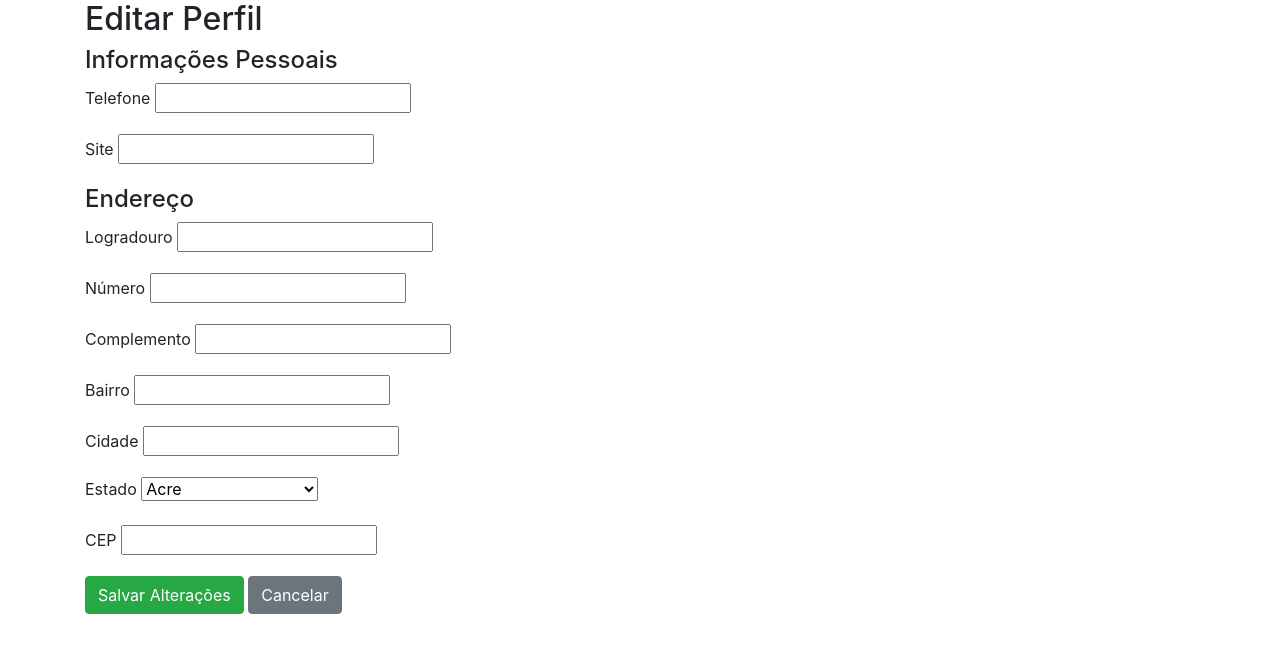
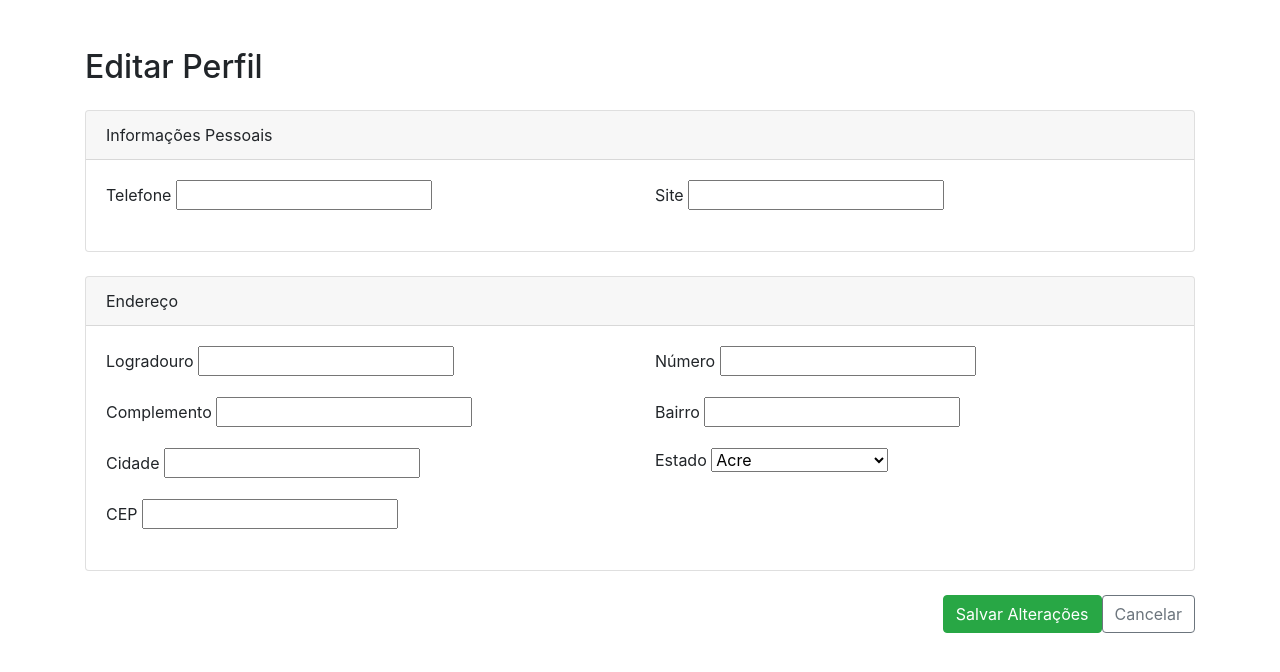
Before and after one commit to kayanerocha/weong, a Django app: template weong/templates/registration/perfil.html in a window 1280 px wide. Shown: the part 66-738 px from the top of the page. Run offline with Django 5.2, Linux system fonts and the light colour scheme; the template is opened without the code that fills it: values that come from a table or form of the project are taken from there, others are empty; some libraries are stand-ins or nearby versions.

Commit message:
melhora no layout da tela de perfil e mensagem cas o não tenha configurado o perfil(add ong na conta)

```diff
--- a/weong/templates/registration/perfil.html
+++ b/weong/templates/registration/perfil.html
@@ -1,75 +1,83 @@
 {% extends "base.html" %}
 
 {% block content %}
-<div class="container">
-    <h2>Editar Perfil</h2>
+<div class="container mt-5">
+    <h2 class="mb-4">Editar Perfil</h2>
 
     <form method="POST">
         {% csrf_token %}
 
-        <h4>Informações Pessoais</h4>
-
+        <div class="card mb-4">
+            <div class="card-header">
+                Informações Pessoais
+            </div>
+            <div class="card-body">
+                <div class="row">
                     {% if voluntario %}
-            <div class="form-group">
-                <label>Usuario</label>
+                        <div class="col-md-6 mb-3">
+                            <label>Usuário</label>
                             <input type="text" class="form-control" value="{{ voluntario.usuario }}" disabled>
-
+                        </div>
+                        <div class="col-md-6 mb-3">
                             <label>Nome Completo</label>
                             <input type="text" class="form-control" value="{{ voluntario.nome_completo }}" disabled>
-
-                <label>CPF</label>
-                <input type="text" class="form-control" value="{{ voluntario.cpf }}" disabled>
-
-                <label>Data de nascimento</label>
-                <input type="text" class="form-control" value="{{ voluntario.data_nascimento }}" disabled>
-
-                <label>Status</label>
-                <input type="text" class="form-control" value="{{ voluntario.status }}" disabled>
                         </div>
+                        <!-- Adicione os demais campos de voluntário aqui em col-md-6 -->
                     {% elif ong %}
-            <div class="form-group">
-                <label>Usuario</label>
+                        <div class="col-md-6 mb-3">
+                            <label>Usuário</label>
                             <input type="text" class="form-control" value="{{ ong.usuario }}" disabled>
-
-                <label>Fantazia</label>
+                        </div>
+                        <div class="col-md-6 mb-3">
+                            <label>Nome Fantasia</label>
+                            <input type="text" class="form-control" value="{{ ong.nome_fantasia }}" disabled>
+                        </div>
+                        <div class="col-md-6 mb-3">
+                            <label>Razão Social</label>
                             <input type="text" class="form-control" value="{{ ong.razao_social }}" disabled>
-
-                <label>Razão Social</label>
-                <input type="text" class="form-control" value="{{ ong.nome_fantasia }}" disabled>
-
+                        </div>
+                        <div class="col-md-6 mb-3">
                             <label>CNPJ</label>
                             <input type="text" class="form-control" value="{{ ong.cnpj }}" disabled>
-
+                        </div>
+                        <div class="col-md-6 mb-3">
                             <label>Status</label>
                             <input type="text" class="form-control" value="{{ ong.status }}" disabled>
-
                         </div>
                     {% endif %}
 
                     {% for field in form %}
                         {% if field.name != "nome_completo" and field.name != "razao_social" %}
-                <div class="form-group">
+                            <div class="col-md-6 mb-3">
                                 <label for="{{ field.id_for_label }}">{{ field.label }}</label>
                                 {{ field }}
                             </div>
                         {% endif %}
                     {% endfor %}
+                </div>
+            </div>
+        </div>
 
-        <h4>Endereço</h4>
+        <div class="card mb-4">
+            <div class="card-header">
+                Endereço
+            </div>
+            <div class="card-body">
+                <div class="row">
                     {% for field in endereco_form %}
-            <div class="form-group">
+                        <div class="col-md-6 mb-3">
                             <label for="{{ field.id_for_label }}">{{ field.label }}</label>
                             {{ field }}
                         </div>
                     {% endfor %}
+                </div>
+            </div>
+        </div>
 
+        <div class="d-flex justify-content-end gap-2">
             <button type="submit" class="btn btn-success">Salvar Alterações</button>
-        <a href="{% url 'perfil_usuario' %}" class="btn btn-secondary">Cancelar</a>
+            <a href="{% url 'perfil_usuario' %}" class="btn btn-outline-secondary">Cancelar</a>
+        </div>
     </form>
-    {% if messages %}
-        {% for message in messages %}
-            <p>{{ message }}</p>
-        {% endfor %}
-    {% endif %}
 </div>
 {% endblock %}
```
Also changed, not shown: weong/templates/registration/password_reset_form.html (added, +12 -0 lines), weong/templates/registration/perfil_nao_configurado.html (added, +18 -0 lines), weong/usuario/views.py (+16 -10 lines). Lines whose indentation alone changed are shown as unchanged.
